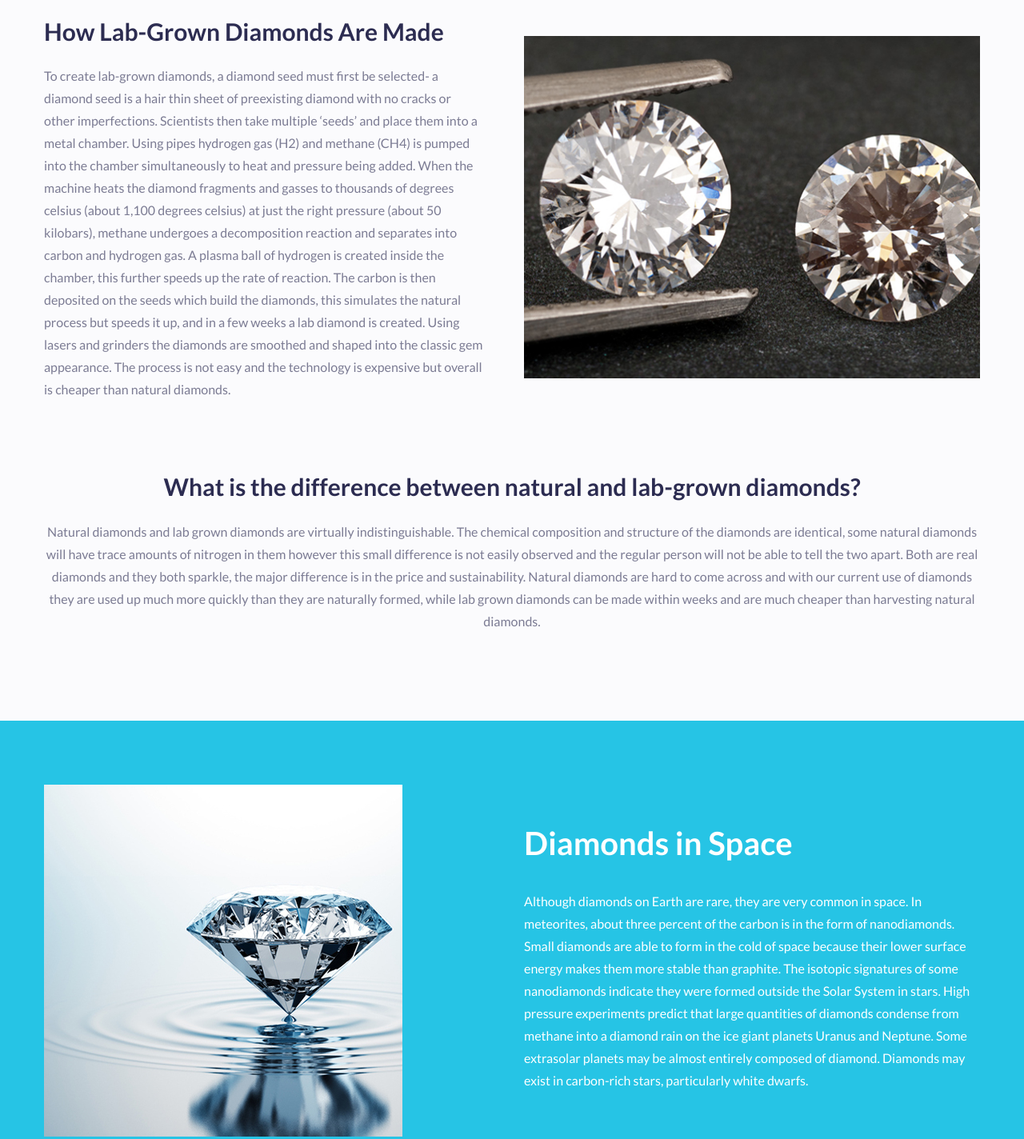
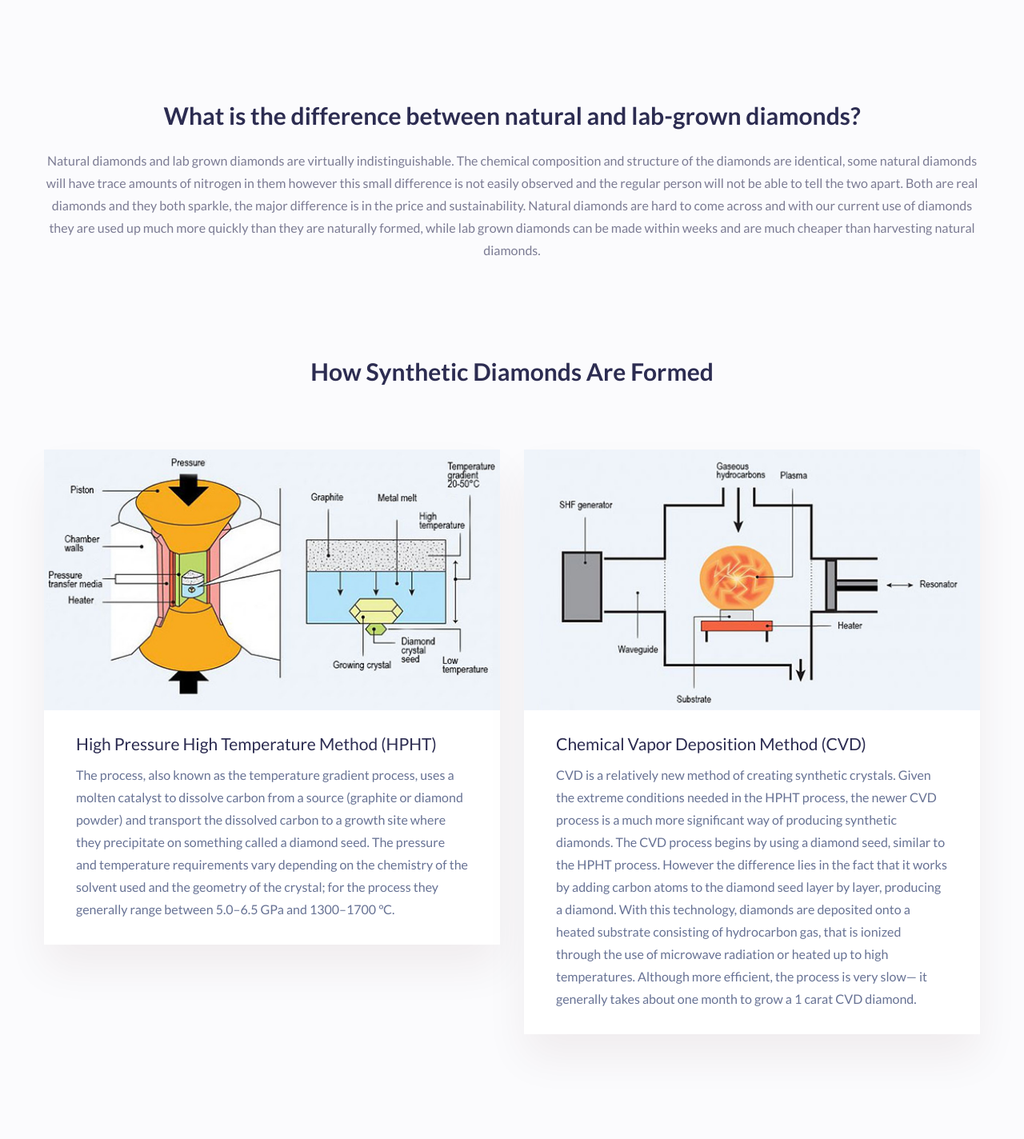
Before and after one commit to crystals-chemistry/crystals, a plain HTML site: page diamonds.html in a window 1280 px wide. Shown: the part 1631-3055 px from the top of the page at 80% size. Drawn offline with Linux system fonts and the light colour scheme.

Commit message:
updated files.

```diff
--- a/diamonds.html
+++ b/diamonds.html
@@ -165,27 +165,41 @@
 
         <section class="erp_features_area_two pb_40 bg_color">
             <div class="container">
-                <div class="row erp_item_features align-items-center flex-row-reverse">
-                    <div class="col-lg-6">
-                        <div class="erp_features_img_two">
-                            <img src="img/crystals/lab-grown-diamond.jpg" alt="">
-                        </div>
-                    </div>
-                    <div class="col-lg-6">
-                        <div class="erp_content_two">
-                            <div class="hosting_title erp_title">
-                                <h2>How Lab-Grown Diamonds Are Made</h2>
-                                <p>To create lab-grown diamonds, a diamond seed must first be selected- a diamond seed is a hair thin sheet of preexisting diamond with no cracks or other imperfections. Scientists then take multiple ‘seeds’ and place them into a metal chamber. Using pipes hydrogen gas (H2) and methane (CH4) is pumped into the chamber simultaneously to heat and pressure being added. When the machine heats the diamond fragments and gasses to thousands of degrees celsius (about 1,100 degrees celsius)  at just the right pressure (about 50 kilobars), methane undergoes a decomposition reaction and separates into carbon and hydrogen gas. A plasma ball of hydrogen is created inside the chamber, this further speeds up the rate of reaction. The carbon is then deposited on the seeds which build the diamonds, this simulates the natural process but speeds it up, and in a few weeks a lab diamond is created. Using lasers and grinders the diamonds are smoothed and shaped into the classic gem appearance. The process is not easy and the technology is expensive but overall is cheaper than natural diamonds.</p>
-                            </div>
-                        </div>
-                    </div>
-                </div>
                 <div class="hosting_title erp_title text-center pt_80">
                     <h2>What is the difference between natural and lab-grown diamonds?</h2>
                     <p>Natural diamonds and lab grown diamonds are virtually indistinguishable. The chemical composition and structure of the diamonds are identical, some natural diamonds will have trace amounts of nitrogen in them however this small difference is not easily observed and the regular person will not be able to tell the two apart. Both are real diamonds and they both sparkle, the major difference is in the price and sustainability. Natural diamonds are hard to come across and with our current use of diamonds they are used up much more quickly than they are naturally formed, while lab grown diamonds can be made within weeks and are much cheaper than harvesting natural diamonds.</p>
                 </div>
             </div>
         </section>
+
+        <section class="h_blog_area pt_40 pb_80 bg_color">
+            <div class="container">
+                <div class="hosting_title erp_title text-center">
+                    <h2>How Synthetic Diamonds Are Formed</h2>
+                </div>
+                <div class="row">
+                    <div class="col-sm-6 pb_80">
+                        <div class="h_blog_item">
+                            <a href="crystals.html"><img src="img/crystals/hpht.jpg" alt=""></a>
+                            <div class="h_blog_content">
+                                <h4>High Pressure High Temperature Method (HPHT)</h4>
+                                <p class="f_400">The process, also known as the temperature gradient process, uses a molten catalyst to dissolve carbon from a source (graphite or diamond powder) and transport the dissolved carbon to a growth site where they precipitate on something called a diamond seed.  The pressure and temperature requirements vary depending on the chemistry of the solvent used and the geometry of the crystal; for the process they generally range between 5.0–6.5 GPa and 1300–1700 °C.</p>
+                            </div>
+                        </div>
+                    </div>
+                    <div class="col-sm-6 pb_80">
+                        <div class="h_blog_item">
+                            <a href="diamonds.html"><img src="img/crystals/cvd.jpg" alt=""></a>
+                            <div class="h_blog_content">
+                                <h4>Chemical Vapor Deposition Method (CVD)</h4>
+                                <p class="f_400">CVD is a relatively new method of creating synthetic crystals. Given the extreme conditions needed in the HPHT process, the newer CVD process is a much more significant way of producing synthetic diamonds. The CVD process begins by using a diamond seed, similar to the HPHT process. However the difference lies in the fact that it works by adding carbon atoms to the diamond seed  layer by layer, producing a diamond. With this technology, diamonds are deposited onto a heated substrate consisting of hydrocarbon gas, that is ionized through the use of  microwave radiation or heated up to high temperatures. Although more efficient, the process is very slow— it generally takes about one month to grow a 1 carat CVD diamond.</p>
+                            </div>
+                        </div>
+                    </div>
+                </div>
+            </div>
+        </section>
+
 
         <section class="h_action_area">
             <div class="container">
```
Also changed, not shown: crystals.html (+4 -27 lines), css/style.css, 2 other files.
